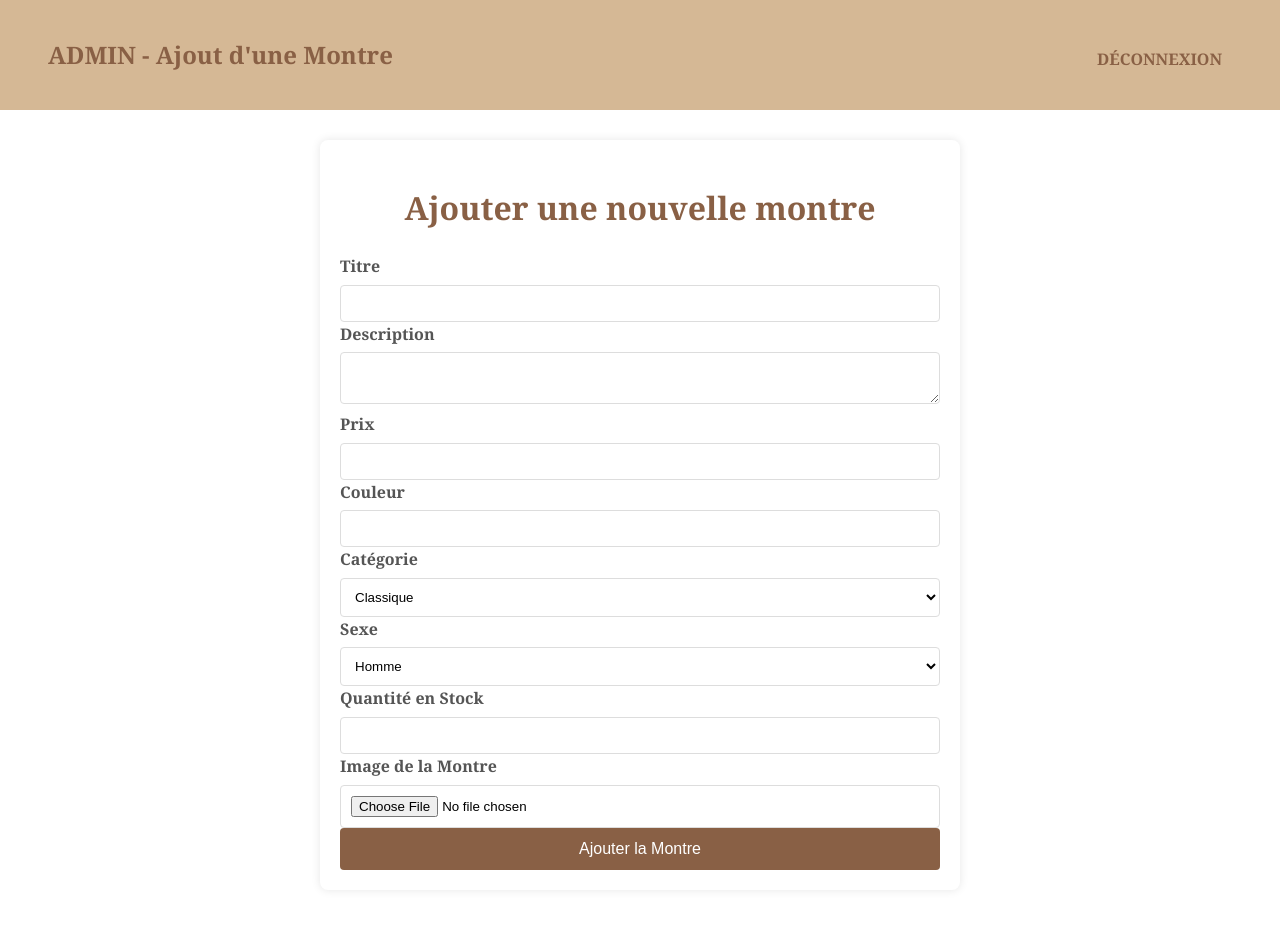
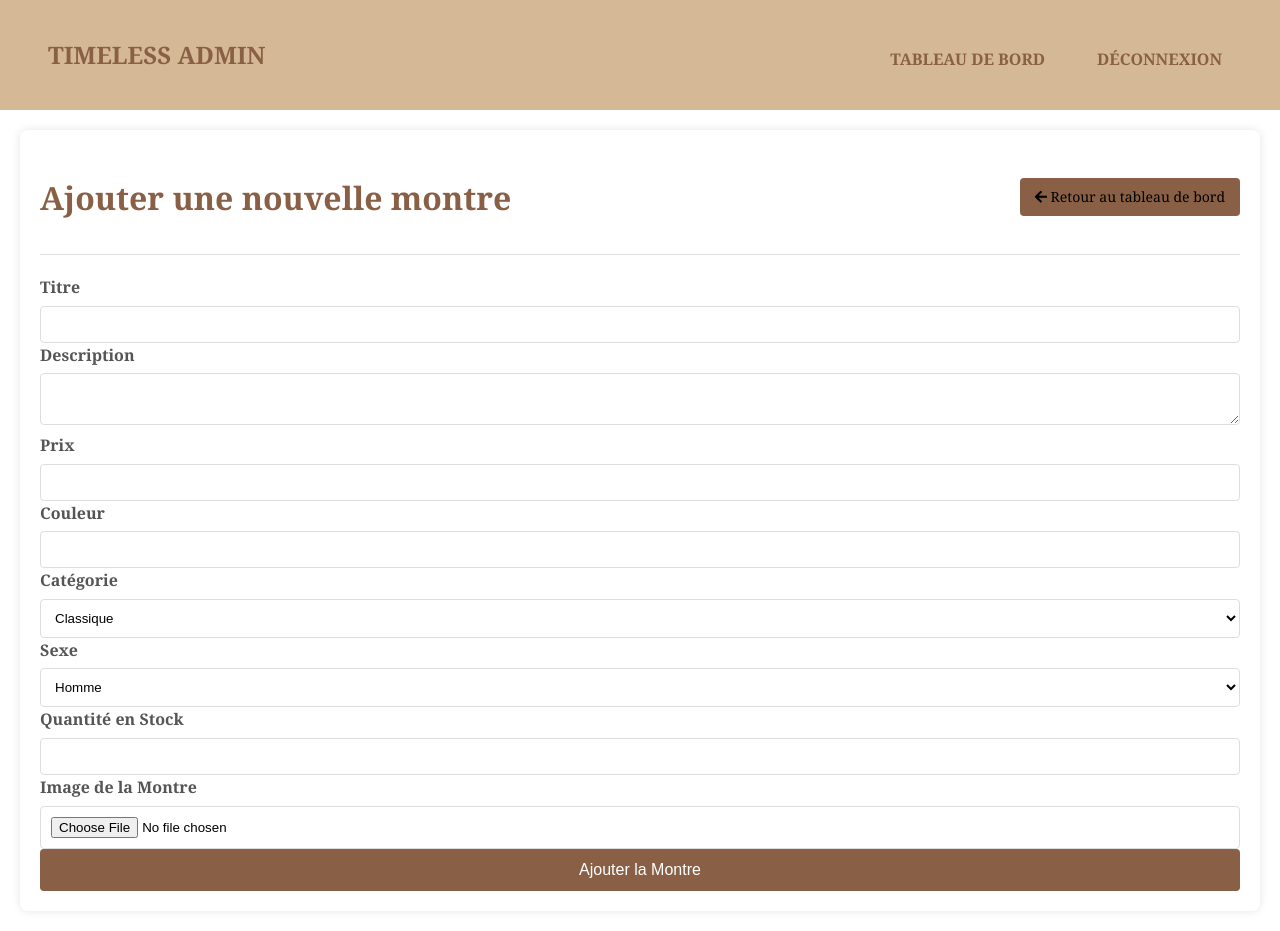
Before and after one commit to naitsabrinel/TimeLess_website, a PHP site: page /admin_add_watch.php in a window 1280 px wide. Before the commit the page ends 870 px from the top, so only its background shows below. Run offline with PHP 8.4, Linux system fonts and the light colour scheme.

Commit message:
Update admin_add_watch.php

```diff
--- a/admin_add_watch.php
+++ b/admin_add_watch.php
@@ -72,6 +72,7 @@
      men's watches, women's watches, fashion watches, timeless watches,Sabrinel Naitcherif">
     <meta name="author" content="Sabrinel Naitcherif">
     <link rel="stylesheet" href="Style1.css">
+    <link rel="stylesheet" href="https://cdnjs.cloudflare.com/ajax/libs/font-awesome/5.15.4/css/all.min.css">
     <style>
         body {
             font-family: 'Georgia', serif;
@@ -169,21 +170,55 @@
             color: #721c24;
             border: 1px solid #f5c6cb;
         }
+         .back-btn {
+            background-color: #896045;
+            color: white;
+            padding: 8px 15px;
+            border: none;
+            border-radius: 4px;
+            text-decoration: none;
+            font-size: 14px;
+        }
+
+        .back-btn:hover {
+            background-color: #6d4b30;
+        }
+            .admin-container {
+            max-width: 1200px;
+            margin: 20px auto;
+            padding: 20px;
+            background: white;
+            border-radius: 8px;
+            box-shadow: 0 0 10px rgba(0,0,0,0.1);
+        }
+         .admin-header {
+            display: flex;
+            justify-content: space-between;
+            align-items: center;
+            margin-bottom: 20px;
+            padding-bottom: 10px;
+            border-bottom: 1px solid #e0e0e0;
+        }
+
     </style>
 </head>
 <body>
 
 <header>
-    <h2>ADMIN - Ajout d'une Montre</h2>
+    <h2>TIMELESS ADMIN</h2>
     <nav>
         <ul>
-            <li><a href="logout.php" style="color:inherit; text-decoration:none;">Déconnexion</a></li>
+            <li><a href="admin_dashboard.php" style="color:inherit; text-decoration:none;">TABLEAU DE BORD</a></li>
+            <li><a href="logout.php" style="color:inherit; text-decoration:none;">DÉCONNEXION</a></li>
         </ul>
     </nav>
 </header>
 
-<div class="container">
-    <h1>Ajouter une nouvelle montre</h1>
+<div class="admin-container">
+   <div class="admin-header">
+        <h1 >Ajouter une nouvelle montre</h1>
+        <a href="admin_dashboard.php" class="back-btn"><i class="fas fa-arrow-left"></i> Retour au tableau de bord</a>
+    </div>
 
     <?php if ($success): ?>
             <div class="success"><?= htmlspecialchars($success) ?></div>
```
